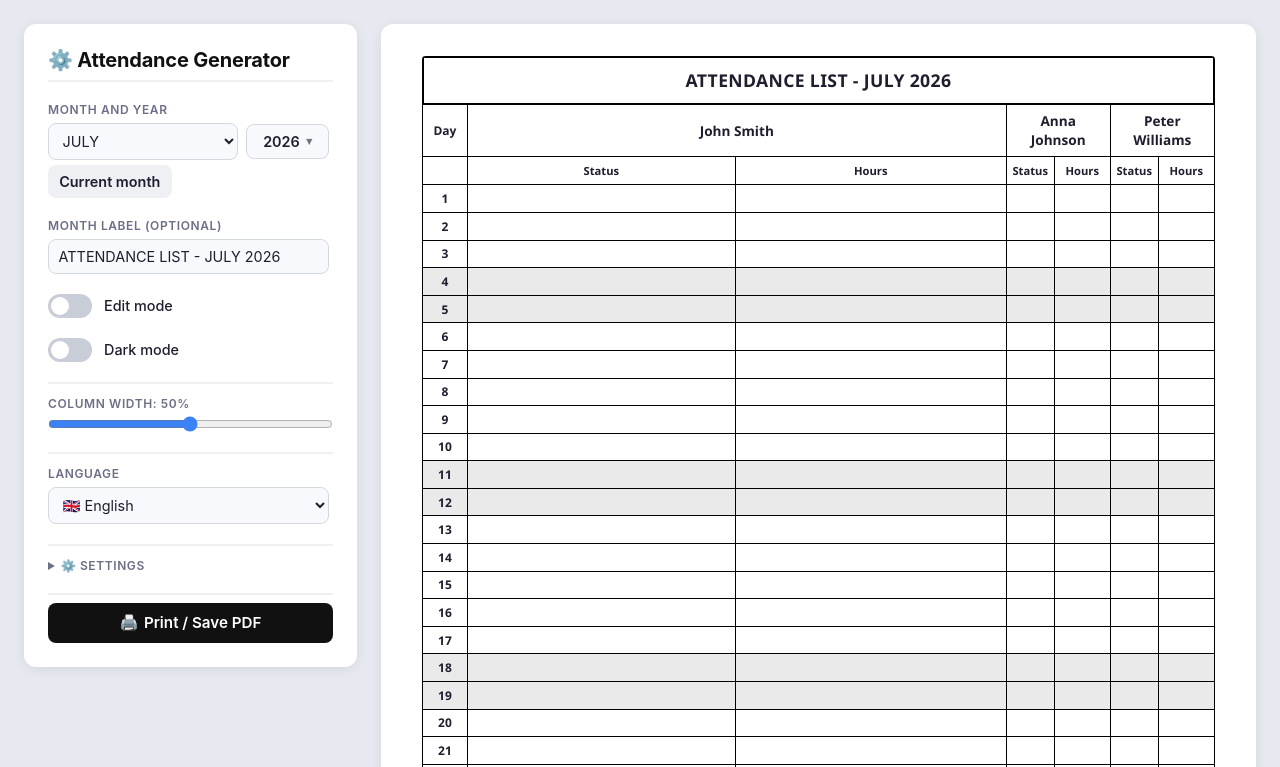
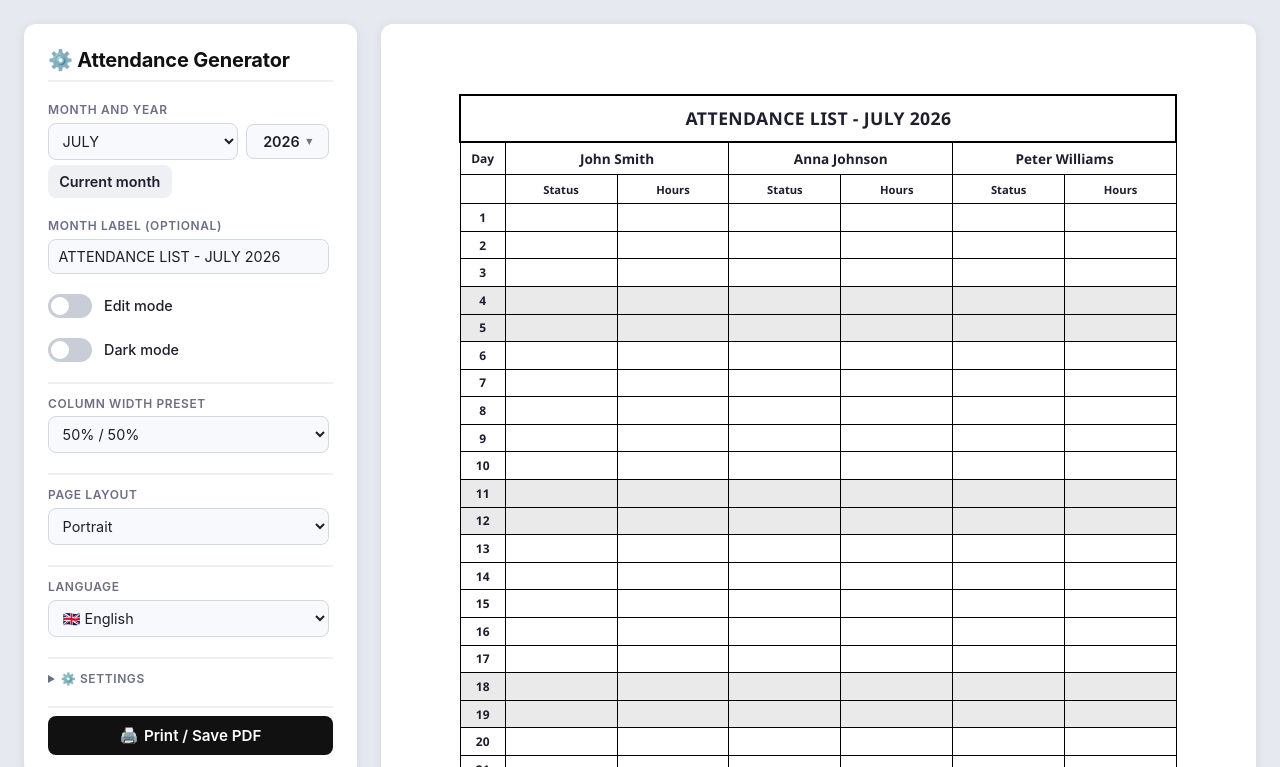
Before and after one commit to Shurielx/TimeSheetLite, a plain HTML site: page index.html in a window 1280 px wide. Both pictures are taken after a click on the button "Current month". Shown: the top 767 px of the page. Drawn offline with Linux system fonts and the light colour scheme; no server answers.

Commit message:
Refine page layout, live preview, row heights, presets, and i18n
- Reorder column width presets: 90/10, 80/20, 50/50, 20/80
- Add pageLayout, pageLayoutPortrait, pageLayoutLandscape to i18n (PL/EN)
- Add data-i18n attributes to page layout label and options
- Replace hardcoded label with dynamic i18n for page layout control
- Add .portrait class alongside .landscape for consistent styling
- Set explicit A4 dimensions with padding for portrait (210x297mm)
- Set explicit A4 landscape dimensions (297x210mm) with 8mm padding
- Add dynamic row heights: 6.8mm portrait, 4.2mm landscape with smaller font
- Consolidate @media print rules, remove conflicting global @page size
- Remove !important from print td padding to allow landscape overrides

```diff
--- a/index.html
+++ b/index.html
@@ -108,7 +108,7 @@ body {
 }
 
 /* ===== PRINT STYLES ===== */
-@page { size: A4 portrait; margin: 1cm; }
+@page { margin: 1cm; }
 
 @media print {
   body { background: none; }
@@ -132,7 +132,7 @@ body {
     margin: 0 !important;
   }
   table { font-size: 9pt !important; }
-  th, td { padding: 3px 4px !important; }
+  th, td { padding: 3px 4px; }
   html.dark-mode,
   html.dark-mode.dark-sheet {
     --bg-special: #e0e0e0;
@@ -458,8 +458,6 @@ html.dark-mode .btn-print:hover {
 }
 
 #sheet-container .sheet-page {
-  width: 100%;
-  max-width: 210mm;
   background: var(--bg-sheet-page);
   border-radius: 4px;
   overflow: hidden;
@@ -471,7 +469,6 @@ table {
   border-collapse: collapse;
   font-size: 0.8rem;
   font-family: "Segoe UI", Roboto, Arial, sans-serif;
-  table-layout: auto;
 }
 
 /* Main header */
@@ -532,8 +529,7 @@ tbody td:first-child {
 
 tbody td:first-child:hover { background: var(--bg-hover-td); }
 
-tbody td.cell-status { min-width: 3rem; }
-tbody td.cell-hours { min-width: 3.5rem; }
+/* Column widths are set inline via JavaScript in render() */
 
 /* Weekend / special day row */
 .special-day {
@@ -588,6 +584,54 @@ tbody td.cell-hours { min-width: 3.5rem; }
   thead th { padding: 0.25rem 0.2rem; }
   tbody td { padding: 0.2rem 0.2rem; }
   .main-header { font-size: 0.85rem; padding: 0.4rem 0.3rem; }
+}
+
+/* ===== PAGE LAYOUT ===== */
+/* Styl domyślny - pionowy */
+.sheet-page.portrait {
+  width: 210mm;
+  max-width: 210mm;
+  min-height: 297mm;
+  padding: 10mm;
+  box-sizing: border-box;
+}
+
+/* Styl po przełączeniu na poziom - obracamy wymiary na ekranie */
+.sheet-page.landscape {
+  width: 297mm !important;
+  max-width: 297mm !important;
+  min-height: 210mm !important;
+  padding: 8mm !important;
+  box-sizing: border-box;
+}
+
+/* Dynamiczna wysokość wierszy dla idealnego dopasowania do 1 strony */
+/* Dla układu pionowego wiersze mogą być wyższe */
+.sheet-page.portrait table tbody tr td {
+  height: 6.8mm;
+}
+
+/* Dla układu poziomego drastycznie zmniejszamy wysokość wierszy, aby 31 dni zmieściło się w 210mm boku */
+.sheet-page.landscape table tbody tr td {
+  height: 4.2mm;
+  font-size: 11px;
+  padding: 1px 4px;
+}
+
+@media print {
+  @page {
+    margin: 0 !important;
+  }
+  .sheet-page.portrait {
+    size: A4 portrait;
+    width: 210mm;
+    height: 297mm;
+  }
+  .sheet-page.landscape {
+    size: A4 landscape;
+    width: 297mm;
+    height: 210mm;
+  }
 }
 </style>
 </head>
@@ -652,8 +696,25 @@ tbody td.cell-hours { min-width: 3.5rem; }
     </div>
 
     <div class="control-group" style="border-top:2px solid var(--border-light);padding-top:0.75rem;">
-      <label style="font-size:0.75rem;font-weight:600;text-transform:uppercase;letter-spacing:0.05em;color:var(--text-label);">Column width: <span id="col-width-label">50%</span></label>
-      <input type="range" id="col-width-slider" min="20" max="80" value="50" style="width:100%;accent-color:#3b82f6;">
+      <label style="font-size:0.75rem;font-weight:600;text-transform:uppercase;letter-spacing:0.05em;color:var(--text-label);">Column width preset</label>
+      <div class="control-row">
+        <select id="column-width-preset" style="flex:1;padding:0.5rem 0.6rem;border:1.5px solid var(--border-default);border-radius:8px;font-size:0.9rem;font-family:inherit;background:var(--bg-input);color:var(--text-primary);outline:none;">
+          <option value="preset-90-10">90% / 10%</option>
+          <option value="preset-80-20">80% / 20%</option>
+          <option value="preset-50-50">50% / 50%</option>
+          <option value="preset-20-80">20% / 80%</option>
+        </select>
+      </div>
+    </div>
+
+    <div class="control-group" style="border-top:2px solid var(--border-light);padding-top:0.75rem;">
+      <label style="font-size:0.75rem;font-weight:600;text-transform:uppercase;letter-spacing:0.05em;color:var(--text-label);" data-i18n="pageLayout">Układ strony</label>
+      <div class="control-row">
+        <select id="page-layout" style="flex:1;padding:0.5rem 0.6rem;border:1.5px solid var(--border-default);border-radius:8px;font-size:0.9rem;font-family:inherit;background:var(--bg-input);color:var(--text-primary);outline:none;">
+          <option value="portrait" data-i18n="pageLayoutPortrait">Pionowy (Portrait)</option>
+          <option value="landscape" data-i18n="pageLayoutLandscape">Poziomy (Landscape)</option>
+        </select>
+      </div>
     </div>
 
     <!-- Language toggle -->
@@ -745,7 +806,8 @@ tbody td.cell-hours { min-width: 3.5rem; }
     darkSheet: false,
     colStatusName: '',
     colHoursName: '',
-    colWidthPct: 50,
+    colWidthPreset: 'preset-50-50',
+    pageLayout: 'portrait',
   };
 
   // ===== DOM REFS =====
@@ -767,8 +829,9 @@ tbody td.cell-hours { min-width: 3.5rem; }
   const darkSheetToggle = document.getElementById('dark-sheet-toggle');
   const colStatusNameInput = document.getElementById('col-status-name');
   const colHoursNameInput = document.getElementById('col-hours-name');
-  const colWidthSlider = document.getElementById('col-width-slider');
-  const colWidthLabel = document.getElementById('col-width-label');
+  const columnWidthPreset = document.getElementById('column-width-preset');
+  const pageLayoutSelect = document.getElementById('page-layout');
+  const sheetPage = document.querySelector('.sheet-page');
   const tableHead = document.getElementById('table-head');
   const tableBody = document.getElementById('table-body');
   const table = document.getElementById('attendance-table');
@@ -815,6 +878,9 @@ tbody td.cell-hours { min-width: 3.5rem; }
       resetDefaults: '🔄 Przywróć domyślne',
       today: 'Obecny miesiąc',
       removeTitle: 'Usuń',
+      pageLayout: 'Układ strony',
+      pageLayoutPortrait: 'Pionowy (Portrait)',
+      pageLayoutLandscape: 'Poziomy (Landscape)',
     },
     en: {
       title: '⚙️ Attendance Generator',
@@ -845,6 +911,9 @@ tbody td.cell-hours { min-width: 3.5rem; }
       newEmployee: 'New employee',
       specialDayTooltip: 'Day off / holiday',
       save: 'Save',
+      pageLayout: 'Page Layout',
+      pageLayoutPortrait: 'Portrait',
+      pageLayoutLandscape: 'Landscape',
     },
   };
 
@@ -1026,6 +1095,27 @@ tbody td.cell-hours { min-width: 3.5rem; }
       monthLabelInput.value = label;
     }
 
+    // Calculate inline widths from preset
+    const employeeCount = state.employees.length || 1;
+    let baseStatusPct = 50;
+    let baseHoursPct = 50;
+    if (state.colWidthPreset === 'preset-90-10') {
+      baseStatusPct = 90;
+      baseHoursPct = 10;
+    } else if (state.colWidthPreset === 'preset-80-20') {
+      baseStatusPct = 80;
+      baseHoursPct = 20;
+    } else if (state.colWidthPreset === 'preset-50-50') {
+      baseStatusPct = 50;
+      baseHoursPct = 50;
+    } else if (state.colWidthPreset === 'preset-20-80') {
+      baseStatusPct = 20;
+      baseHoursPct = 80;
+    }
+    // Scale to per-employee portion of the full table width
+    const statusPct = baseStatusPct / employeeCount;
+    const hoursPct = baseHoursPct / employeeCount;
+
     // Build header
     let headerHTML = '<tr>';
 
@@ -1039,7 +1129,7 @@ tbody td.cell-hours { min-width: 3.5rem; }
     headerHTML += `<th class="corner-cell">${t.day}</th>`;
     employees.forEach((emp, idx) => {
       const empId = `emp-${idx}`;
-      headerHTML += `<th class="employee-name" colspan="2" data-empidx="${idx}" contenteditable="${state.editMode}">${emp}</th>`;
+      headerHTML += `<th class="employee-name" colspan="2" style="width:${100 / employeeCount}%" data-empidx="${idx}" contenteditable="${state.editMode}">${emp}</th>`;
     });
     headerHTML += '</tr>';
 
@@ -1049,8 +1139,8 @@ tbody td.cell-hours { min-width: 3.5rem; }
     const statusLabel = state.colStatusName.trim() || t.status;
     const hoursLabel = state.colHoursName.trim() || t.hours;
     employees.forEach(() => {
-      headerHTML += `<th class="sub-header cell-status">${statusLabel}</th>`;
-      headerHTML += `<th class="sub-header cell-hours">${hoursLabel}</th>`;
+      headerHTML += `<th class="sub-header cell-status" style="width:${statusPct}%">${statusLabel}</th>`;
+      headerHTML += `<th class="sub-header cell-hours" style="width:${hoursPct}%">${hoursLabel}</th>`;
     });
     headerHTML += '</tr>';
 
@@ -1075,16 +1165,18 @@ tbody td.cell-hours { min-width: 3.5rem; }
       employees.forEach((emp, idx) => {
         const dataKey = `${key}:${idx}`;
         const cellData = state.data[dataKey] || {};
-        bodyHTML += `<td class="cell-status" data-empidx="${idx}" contenteditable="${state.editMode}">${cellData.status || ''}</td>`;
-        bodyHTML += `<td class="cell-hours" data-empidx="${idx}" contenteditable="${state.editMode}">${cellData.hours || ''}</td>`;
+        bodyHTML += `<td class="cell-status" style="width:${statusPct}%" data-empidx="${idx}" contenteditable="${state.editMode}">${cellData.status || ''}</td>`;
+        bodyHTML += `<td class="cell-hours" style="width:${hoursPct}%" data-empidx="${idx}" contenteditable="${state.editMode}">${cellData.hours || ''}</td>`;
       });
       bodyHTML += '</tr>';
     }
 
     tableBody.innerHTML = bodyHTML;
 
-    // Apply column widths directly on cells
-    applyColumnWidths();
+    // Apply column widths (re-render triggered by change event)
+
+    // Set page layout class on sheet page
+    sheetPage.className = 'sheet-page' + (state.pageLayout === 'landscape' ? ' landscape' : ' portrait');
 
     // Toggle edit mode class on table
     table.classList.toggle('edit-mode', state.editMode);
@@ -1098,14 +1190,9 @@ tbody td.cell-hours { min-width: 3.5rem; }
     updateRemoveButton();
   }
 
-  // ===== COLUMN WIDTH (direct, per-cell style) =====
+  // ===== COLUMN WIDTH (inline styles via re-render) =====
   function applyColumnWidths() {
-    const pct = state.colWidthPct;
-    const hoursPct = 100 - pct;
-    document.querySelectorAll('#attendance-table th.cell-status, #attendance-table td.cell-status')
-      .forEach(el => { el.style.width = pct + '%'; });
-    document.querySelectorAll('#attendance-table th.cell-hours, #attendance-table td.cell-hours')
-      .forEach(el => { el.style.width = hoursPct + '%'; });
+    render();
   }
 
   // ===== BIND DAY TOGGLES =====
@@ -1384,7 +1471,8 @@ tbody td.cell-hours { min-width: 3.5rem; }
         holidayCountry: state.holidayCountry,
         colStatusName: state.colStatusName,
         colHoursName: state.colHoursName,
-        colWidthPct: state.colWidthPct,
+        colWidthPreset: state.colWidthPreset,
+        pageLayout: state.pageLayout,
       };
       localStorage.setItem(STORAGE_KEY, JSON.stringify(data));
     } catch (e) {
@@ -1412,7 +1500,8 @@ tbody td.cell-hours { min-width: 3.5rem; }
       if (data.holidayCountry) state.holidayCountry = data.holidayCountry;
       if (data.colStatusName !== undefined) state.colStatusName = data.colStatusName;
       if (data.colHoursName !== undefined) state.colHoursName = data.colHoursName;
-      if (data.colWidthPct !== undefined) state.colWidthPct = data.colWidthPct;
+      if (data.colWidthPreset !== undefined) state.colWidthPreset = data.colWidthPreset;
+      if (data.pageLayout !== undefined) state.pageLayout = data.pageLayout;
       return true;
     } catch (e) {
       console.warn('Failed to load state:', e);
@@ -1440,7 +1529,8 @@ tbody td.cell-hours { min-width: 3.5rem; }
         holidayCountry: state.holidayCountry,
         colStatusName: state.colStatusName,
         colHoursName: state.colHoursName,
-        colWidthPct: state.colWidthPct,
+        colWidthPreset: state.colWidthPreset,
+        pageLayout: state.pageLayout,
       }
     };
     const blob = new Blob([JSON.stringify(payload, null, 2)], { type: 'application/json' });
@@ -1473,7 +1563,8 @@ tbody td.cell-hours { min-width: 3.5rem; }
         if (s.holidayCountry) state.holidayCountry = s.holidayCountry;
         if (s.colStatusName !== undefined) state.colStatusName = s.colStatusName;
         if (s.colHoursName !== undefined) state.colHoursName = s.colHoursName;
-        if (s.colWidthPct !== undefined) state.colWidthPct = s.colWidthPct;
+        if (s.colWidthPreset !== undefined) state.colWidthPreset = s.colWidthPreset;
+        if (s.pageLayout !== undefined) state.pageLayout = s.pageLayout;
         saveState();
         // Re-init UI
         initMonthSelect();
@@ -1520,8 +1611,8 @@ tbody td.cell-hours { min-width: 3.5rem; }
     // Column header inputs (always set, even if hidden)
     colStatusNameInput.value = state.colStatusName;
     colHoursNameInput.value = state.colHoursName;
-    colWidthSlider.value = state.colWidthPct;
-    colWidthLabel.textContent = state.colWidthPct + '%';
+    columnWidthPreset.value = state.colWidthPreset || 'preset-50-50';
+    pageLayoutSelect.value = state.pageLayout || 'portrait';
 
     // Events
     monthSelect.addEventListener('change', onMonthChange);
@@ -1639,13 +1730,17 @@ tbody td.cell-hours { min-width: 3.5rem; }
       saveState();
     });
 
-    // Column width slider — real-time without full re-render
-    colWidthSlider.addEventListener('input', () => {
-      state.colWidthPct = parseInt(colWidthSlider.value, 10);
-      colWidthLabel.textContent = state.colWidthPct + '%';
+    // Column width preset
+    columnWidthPreset.addEventListener('change', () => {
+      state.colWidthPreset = columnWidthPreset.value;
       applyColumnWidths();
-    });
-    colWidthSlider.addEventListener('change', () => {
+      saveState();
+    });
+
+    // Page layout
+    pageLayoutSelect.addEventListener('change', () => {
+      state.pageLayout = pageLayoutSelect.value;
+      render();
       saveState();
     });
 
```
